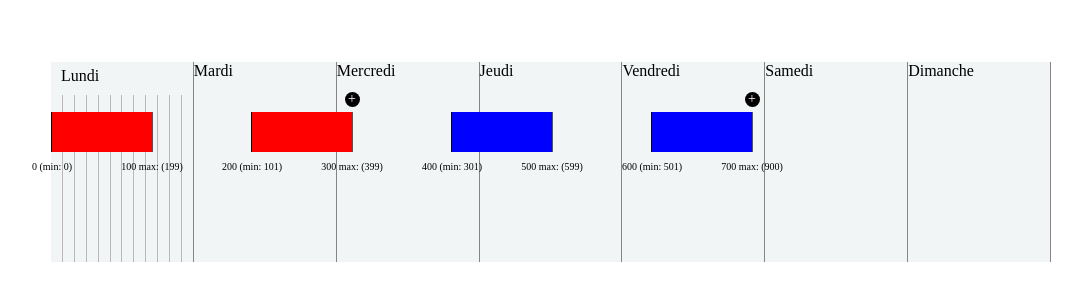
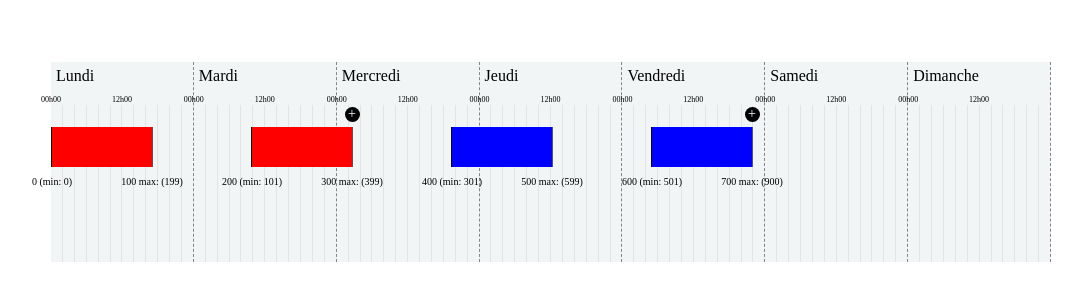
Before and after one commit to devaublanc/react-timeline-shifts, a React (Create React App) app: page / in a window 1280 px wide. Shown: the part 246-546 px from the top of the page, without its empty margins (89-1171 px from the left). Built offline with nearby package versions, Linux system fonts and the light colour scheme.

Commit message:
feat(week): create week timeline

```diff
--- a/src/Week/index.module.css
+++ b/src/Week/index.module.css
@@ -17,14 +17,14 @@
 .day {
   flex: 1;
   width: 100%;
-  border-right: inset 1px rgb(133, 133, 133);
+  border-right: dashed 1px rgb(133, 133, 133);
   display: flex;
   flex-direction: column;
 }
 
 .title {
-  margin-left: 10px;
-  margin-bottom: 10px;
+  margin-left: 5px;
+  margin-bottom: 20px;
   margin-top: 5px;
 }
 
@@ -33,12 +33,20 @@
   height: 100%;
   display: flex;
   align-items: stretch;
+  position: relative;
+}
+
+.step {
+  position: absolute;
+  font-size: 8px;
+  top: -10px;
+  transform: translateX(-50%);
 }
 
 .hour {
   flex: 1;
   width: 100%;
-  border-right: 1px rgb(185, 185, 185) solid;
+  border-right: 1px rgb(228, 228, 228) solid;
 }
 
 .hour:last-child {
@@ -47,7 +55,7 @@
 
 .timeline {
   position: absolute;
-  top: 50px;
+  top: 65px;
   display: flex;
   align-items: center;
   justify-content: flex-end;
--- a/src/Week/index.tsx
+++ b/src/Week/index.tsx
@@ -7,33 +7,46 @@ type WeekProps = {
   children: ReactElement;
 };
 
+const days = [
+  "Lundi",
+  "Mardi",
+  "Mercredi",
+  "Jeudi",
+  "Vendredi",
+  "Samedi",
+  "Dimanche",
+];
+
 export function Week({ lang, children }: WeekProps) {
   return (
     <div className={styles.container}>
       <div className={styles.weeks}>
-        <div className={styles.day}>
-          <div className={styles.title}>Lundi</div>
-          <div className={styles.hours}>
-            <div className={styles.hour} />
-            <div className={styles.hour} />
-            <div className={styles.hour} />
-            <div className={styles.hour} />
-            <div className={styles.hour} />
-            <div className={styles.hour} />
-            <div className={styles.hour} />
-            <div className={styles.hour} />
-            <div className={styles.hour} />
-            <div className={styles.hour} />
-            <div className={styles.hour} />
-            <div className={styles.hour} />
+        {days.map(day => (
+          <div className={styles.day} key={day}>
+            <div className={styles.title}>{day}</div>
+            <div className={styles.hours}>
+              <div
+                className={styles.step}
+                style={{
+                  left: 0,
+                }}
+              >
+                00h00
+              </div>
+              <div
+                className={styles.step}
+                style={{
+                  left: "50%",
+                }}
+              >
+                12h00
+              </div>
+              {Array.from(Array(12), (e, i) => (
+                <div className={styles.hour} key={`hour_${i}`} />
+              ))}
+            </div>
           </div>
-        </div>
-        <div className={styles.day}>Mardi</div>
-        <div className={styles.day}>Mercredi</div>
-        <div className={styles.day}>Jeudi</div>
-        <div className={styles.day}>Vendredi</div>
-        <div className={styles.day}>Samedi</div>
-        <div className={styles.day}>Dimanche</div>
+        ))}
       </div>
       <div className={styles.timeline}>{children}</div>
     </div>
```
